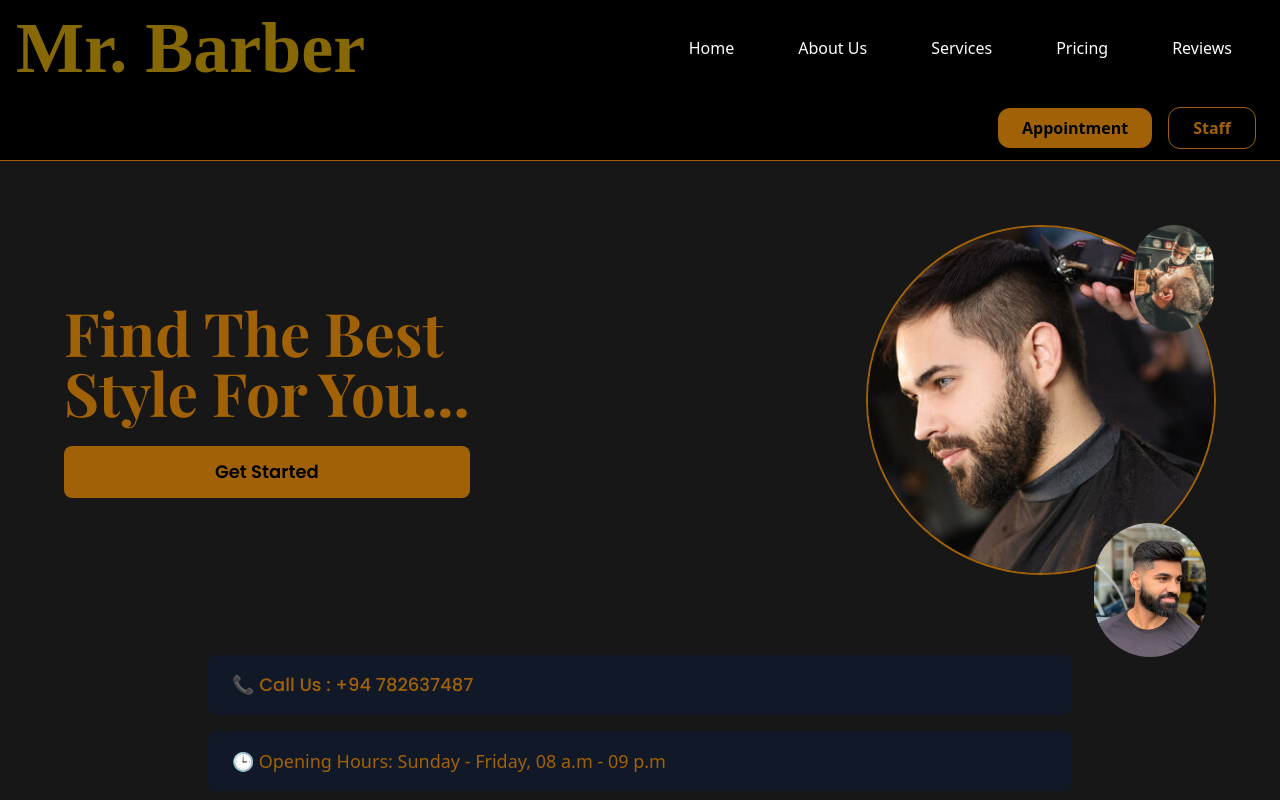
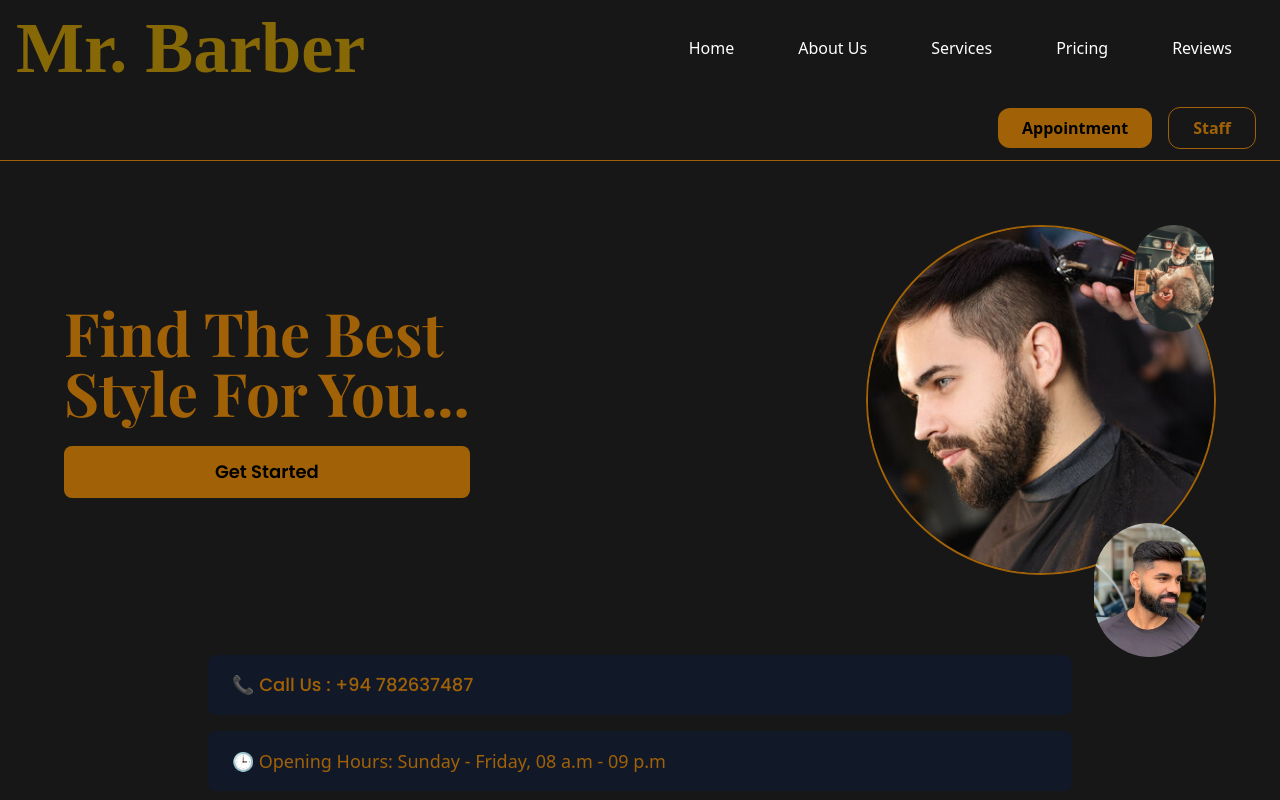
Before and after one commit to PawaniMekhala/mr_barber, a React (Create React App) app: page / in a window 1280 px wide. Shown: the top 800 px of the page. Built offline with nearby package versions, Linux system fonts and the light colour scheme; a web font is replaced by a local one.

Commit message:
refactor: change bg color to neutral black shade

```diff
--- a/src/components/Navbar.jsx
+++ b/src/components/Navbar.jsx
@@ -23,7 +23,7 @@ const Navbar = () => {
   return (
     <div>
       {/* Top Navbar */}
-      <div className="bg-black flex justify-between items-center h-24 max-w-[3000px] mx-auto px-4 text-white">
+      <div className="bg-neutral-900 flex justify-between items-center h-24 max-w-[3000px] mx-auto px-4 text-white">
         {/* Logo */}
         <h1 className="w-full text-5xl md:text-7xl font-bold mervale-font self-center whitespace-nowrap text-yellow-200">
           Mr. Barber
@@ -78,7 +78,7 @@ const Navbar = () => {
         </ul>
       </div>
       {/* Bottom Navbar */}
-      <div className="bg-black flex justify-end items-center h-16 px-4 text-white">
+      <div className="bg-neutral-900 flex justify-end items-center h-16 px-4 text-white">
         <button className="bg-yellow-700 hover:bg-yellow-600 text-black font-bold py-2 px-6 rounded-xl m-2">
           Appointment
         </button>
```
